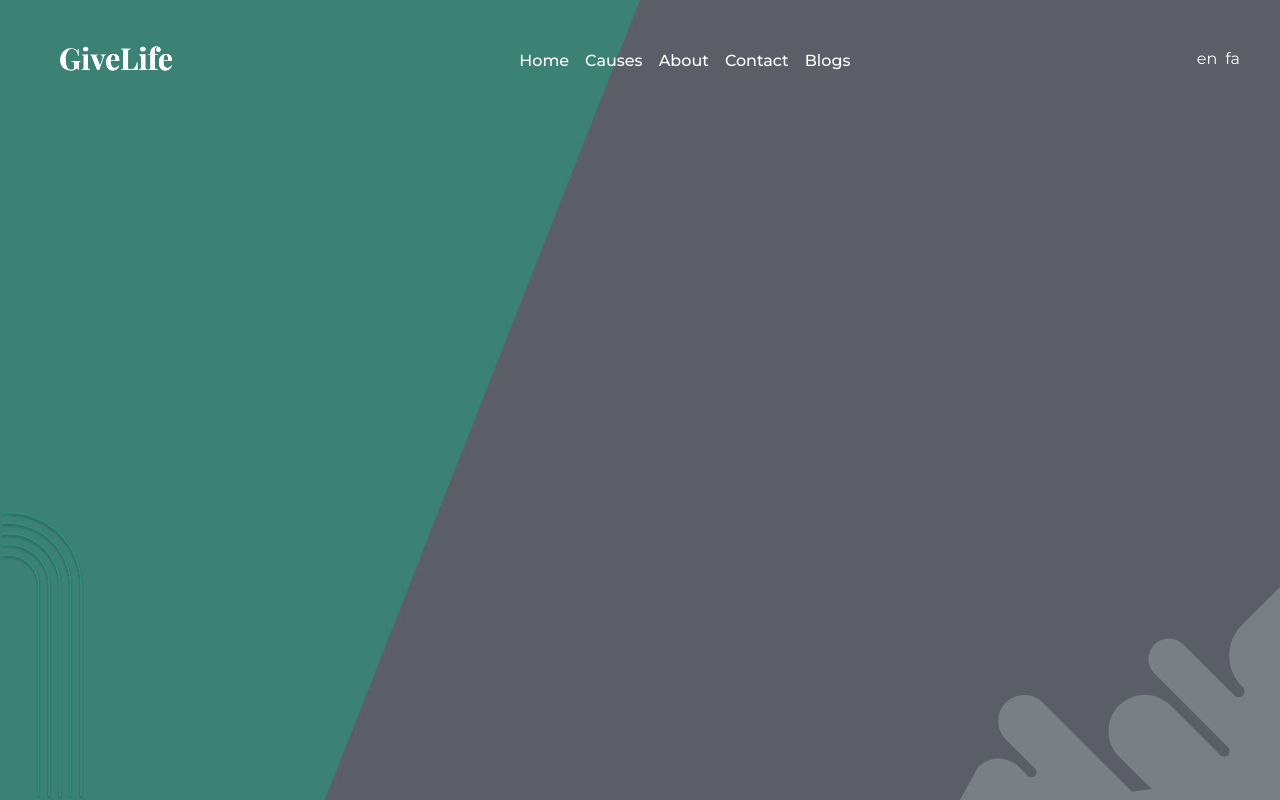
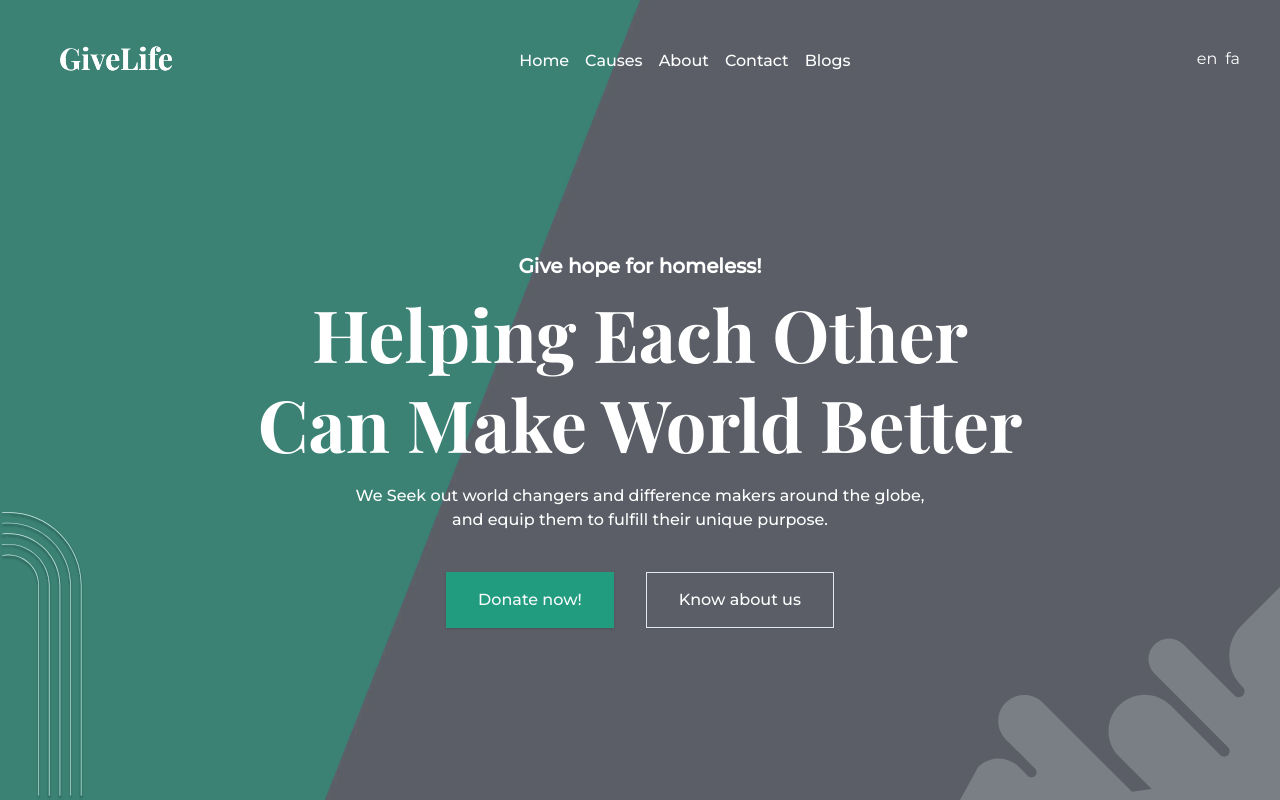
Before and after one commit to Sina-shafiee/charity-frontend, a Next.js app: page /en in a window 1280 px wide. Built offline with nearby package versions, Linux system fonts and the light colour scheme; a web font is replaced by a local one.

Commit message:
feat(landing): hero implemention & translations

```diff
--- a/messages/en.json
+++ b/messages/en.json
@@ -1,6 +1,12 @@
 {
 	"Index": {
-		"title": "Hello world!"
+		"Hero": {
+			"h5": "Give hope for homeless!",
+			"heading": "Helping each other can make world better",
+			"h6": "We Seek out world changers and difference makers around the globe, and equip them to fulfill their unique purpose.",
+			"main-cta": "Donate now!",
+			"secondary-cta": "Know about us"
+		}
 	},
 	"Navbar": {
 		"home": "Home",
--- a/messages/fa.json
+++ b/messages/fa.json
@@ -1,6 +1,12 @@
 {
 	"Index": {
-		"title": "سلام دنیا!"
+		"Hero": {
+			"h5": "به بی خانمان ها امید بدهید!",
+			"heading": "کمک به یکدیگر می‌تواند جهان را بهتر کند",
+			"h6": "ما در سراسر جهان به دنبال تغییردهندگان جهان و افرادی هستیم که تفاوت ایجاد می‌کنند، و آن‌ها را برای به دست آوردن هدف منحصر به فرد خود تجهیز می‌کنیم.",
+			"main-cta": "اکنون کمک کنید!",
+			"secondary-cta": "درباره ما بیشتر بدانید"
+		}
 	},
 	"Navbar": {
 		"home": "صفحه اصلی",
--- a/src/component/domain/landing/hero.tsx
+++ b/src/component/domain/landing/hero.tsx
@@ -1,11 +1,46 @@
+import { useLocale, useTranslations } from "next-intl";
+
 import LeftPath from "@/component/icon/hero-left-path.svg";
 import RightPath from "@/component/icon/hero-right-path.svg";
+import { Button } from "@/component/ui";
+import { Link } from "@/navigation";
+import { cn } from "@/utils";
 
 export const Hero = () => {
+	const isRtl = useLocale() === "fa";
+	const t = useTranslations("Index.Hero");
+
 	return (
-		<div className="pointer-events-none relative min-h-screen bg-[url('/images/landing-hero-pattern.webp')] bg-cover bg-center bg-no-repeat">
+		<div className="relative grid h-screen max-h-[840px] place-content-center bg-[url('/images/landing-hero-pattern.webp')] bg-cover bg-center bg-no-repeat">
 			<RightPath className="absolute bottom-0 right-0 h-auto w-80" />
 			<LeftPath className="absolute bottom-0 left-0 h-72 w-auto" />
+			<section className="relative z-40 mt-20 flex w-full flex-col text-center font-semibold text-white">
+				<h5 className={cn(isRtl ? "mb-4" : "mb-2")}>{t("h5")}</h5>
+				<h1
+					className={cn(
+						isRtl ? "max-w-[840px]" : "max-w-[770px]",
+						"mx-auto flex flex-col text-[72px] capitalize leading-[90px]",
+					)}
+				>
+					{t("heading")}
+				</h1>
+				<h6
+					className={cn(
+						isRtl ? "mt-6" : "mt-4",
+						"mx-auto  max-w-[600px] font-medium",
+					)}
+				>
+					{t("h6")}
+				</h6>
+				<div className="mt-10 flex w-full items-center justify-center gap-8">
+					<Button className="max-w-max">
+						<Link href="/causes">{t("main-cta")}</Link>
+					</Button>
+					<Button variant="outline" className="max-w-max" asChild>
+						<Link href="/about">{t("secondary-cta")}</Link>
+					</Button>
+				</div>
+			</section>
 		</div>
 	);
 };
```
Also changed, not shown: src/component/icon/hero-left-path.svg.
